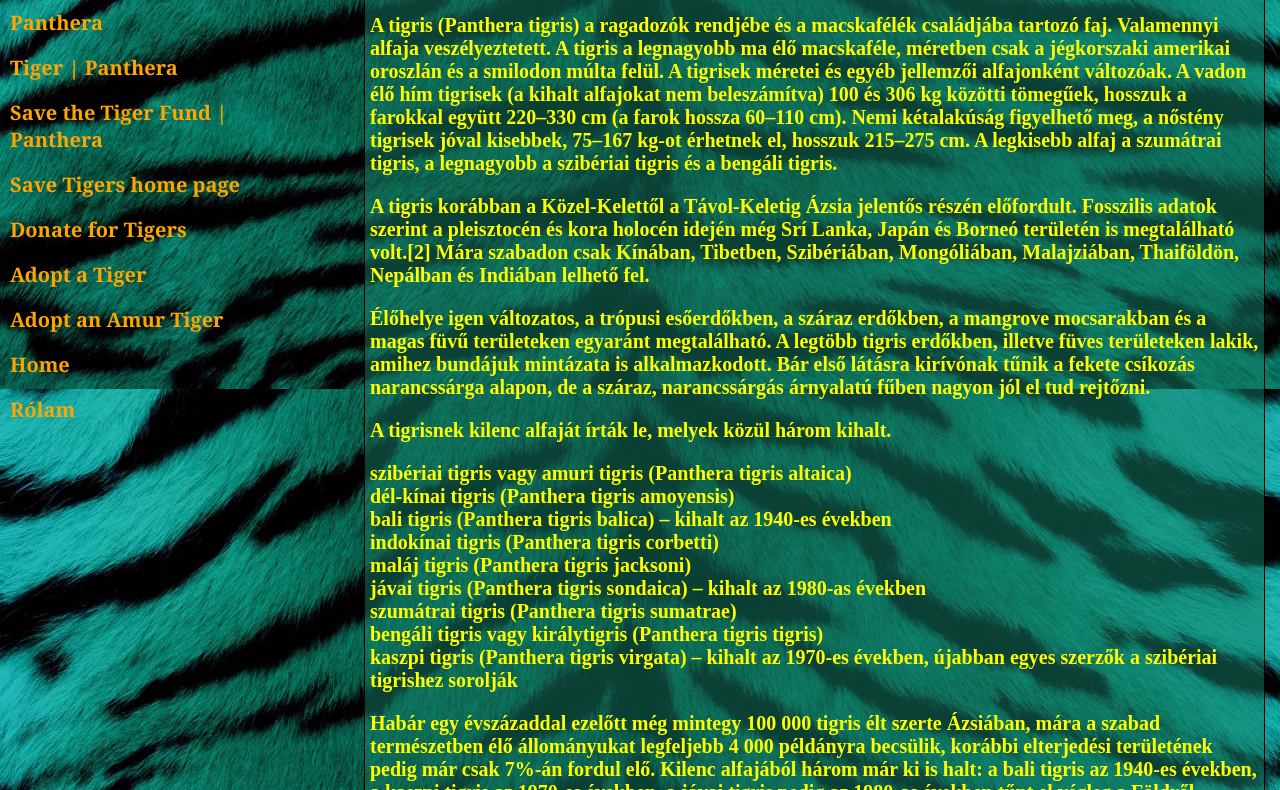
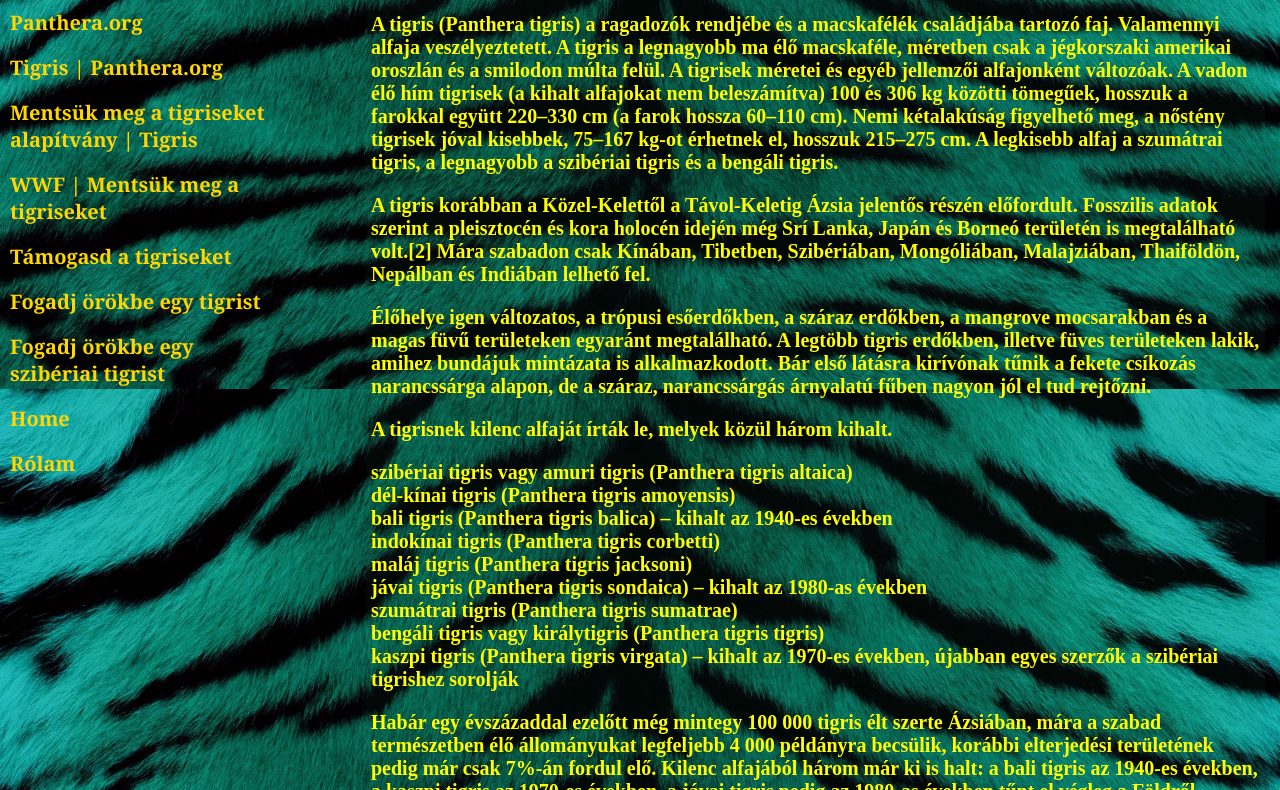
Before and after one commit to greentiger/portfolio, a plain HTML site: page tiger.html in a window 1280 px wide. Shown: the part 411-1201 px from the top of the page. Drawn offline with Linux system fonts and the light colour scheme.

Commit message:
betűszín korrekció #1

```diff
--- a/css/tiger.css
+++ b/css/tiger.css
@@ -18,14 +18,14 @@ float:left;
     width:70%;
     float:right;
     margin: 10px;
-    border: black 1px solid;
+    /*border: black 1px solid;*/
     padding: 5px;
     background-color: skyblue;
 }
 
 #tigers_facts{
     /*background-color:#2baf6d;*/
-    background-color:rgba(20, 128, 104, 0.5);
+    background-color:rgba(20, 128, 104, 0.05);
     /*background-image: url(../img/greentiger_skin.jpg);*/
     /*background-size: 100%;*/
     font-size: 20px;
@@ -46,7 +46,7 @@ p{
 }
 
 a{
-    color: orange;
+    color: gold;
     text-decoration:none;
     font-size: 20px;
     font-weight: bolder;
--- a/tiger.html
+++ b/tiger.html
@@ -16,23 +16,22 @@
 
         <p style="color:yellow; font-size: 24px;">SAVE THE TIGERS</p>
 
-        <a href="https://www.panthera.org" target="_blank">Panthera</a><br /><br />
+        <a href="https://www.panthera.org" target="_blank">Panthera.org</a><br /><br />
 
-        <a href="https://www.panthera.org/cat/tiger" target="_blank">Tiger | Panthera</a><br /><br />
+        <a href="https://www.panthera.org/cat/tiger" target="_blank">Tigris | Panthera.org</a><br /><br />
 
-        <a href="https://www.panthera.org/initiative/save-tiger-fund" target="_blank">Save the Tiger Fund |
-            Panthera</a><br /><br />
+        <a href="https://www.panthera.org/initiative/save-tiger-fund" target="_blank">Mentsük meg a tigriseket alapítvány |
+            Tigris</a><br /><br />
 
-        <a href="https://www.worldwildlife.org/species/tiger" target="_blank">Save Tigers home page</a><br /><br />
+        <a href="https://www.worldwildlife.org/species/tiger" target="_blank">WWF | Mentsük meg a tigriseket</a><br /><br />
 
         <a href="https://support.worldwildlife.org/site/SPageServer?pagename=main_monthly&s_src=AWE1806OQ18299A01179RX&_ga=2.225613018.1537851819.1526711606-1820884120.1526711606"
-            target="_blank">Donate for Tigers</a><br /><br />
+            target="_blank">Támogasd a tigriseket</a><br /><br />
 
-        <a href="https://gifts.worldwildlife.org/gift-center/gifts/Species-Adoptions/Tiger.aspx" target="_blank">Adopt a
-            Tiger</a><br /><br />
+        <a href="https://gifts.worldwildlife.org/gift-center/gifts/Species-Adoptions/Tiger.aspx" target="_blank">Fogadj örökbe egy tigrist</a><br /><br />
 
         <a href="https://gifts.worldwildlife.org/gift-center/gifts/Species-Adoptions/Amur-Tiger.aspx"
-            target="_blank">Adopt an Amur Tiger</a><br /><br />
+            target="_blank">Fogadj örökbe egy szibériai tigrist</a><br /><br />
 
         <a href="index.html" target="_blank">Home</a><br /><br />
 
```
